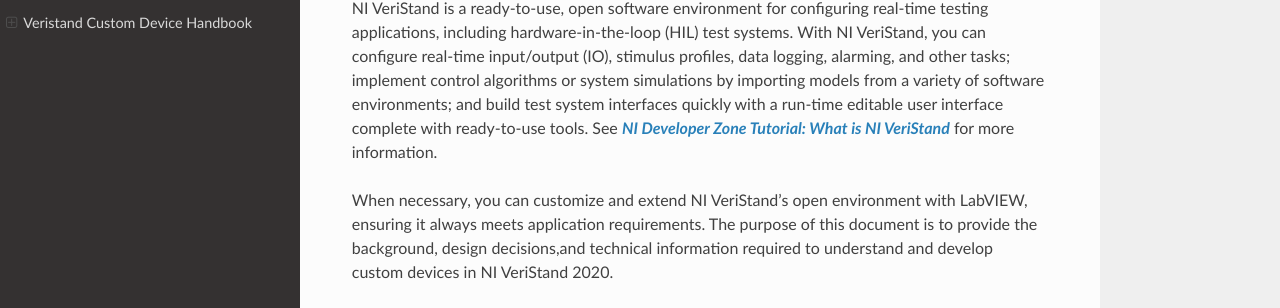
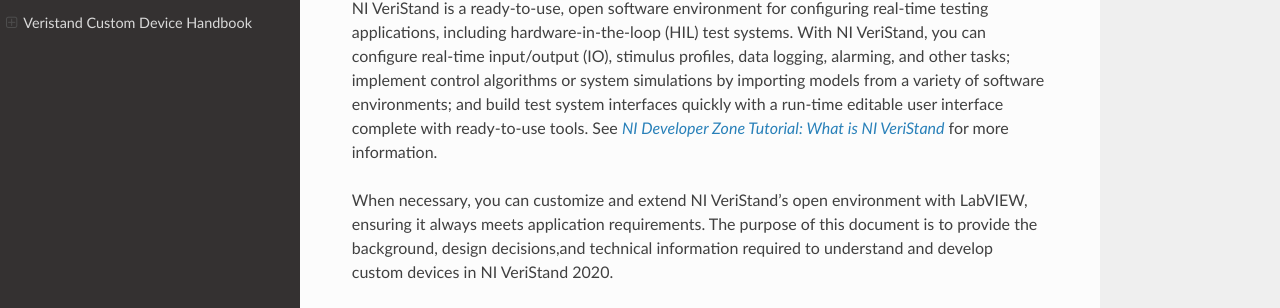
Before and after one commit to ni/niveristand-custom-device-handbook, a Sphinx documentation site: the page built from docs/index.md, in a window 1280 px wide and 900 px high, scrolled down 1079 px. Shown: the part 138-446 px from the top of the window. Built offline with Sphinx 7.4.7 and the Read the Docs theme 2.0.0, drawn with Linux system fonts in a browser that asks for light colours.

Commit message:
commit 19

```diff
--- a/docs/index.md
+++ b/docs/index.md
@@ -45,7 +45,7 @@
 ### Introduction
 
 
-NI VeriStand is a ready-to-use, open software environment for configuring real-time testing applications, including hardware-in-the-loop (HIL) test systems. With NI VeriStand, you can configure real-time input/output (IO), stimulus profiles, data logging, alarming, and other tasks; implement control algorithms or system simulations by importing models from a variety of software environments; and build test system interfaces quickly with a run-time editable user interface complete with ready-to-use tools. See <b><span style="color:green">*[NI Developer Zone Tutorial: What is NI VeriStand](https://www.ni.com/en-us/shop/data-acquisition-and-control/application-software-for-data-acquisition-and-control-category/what-is-veristand.html)*</span></b> for more information.
+NI VeriStand is a ready-to-use, open software environment for configuring real-time testing applications, including hardware-in-the-loop (HIL) test systems. With NI VeriStand, you can configure real-time input/output (IO), stimulus profiles, data logging, alarming, and other tasks; implement control algorithms or system simulations by importing models from a variety of software environments; and build test system interfaces quickly with a run-time editable user interface complete with ready-to-use tools. See <span style="color:green">*[NI Developer Zone Tutorial: What is NI VeriStand](https://www.ni.com/en-us/shop/data-acquisition-and-control/application-software-for-data-acquisition-and-control-category/what-is-veristand.html)*</span> for more information.
 
 When necessary, you can customize and extend NI VeriStand’s open environment with LabVIEW, ensuring it always meets application requirements. The purpose of this document is to provide the background, design decisions,and technical information required to understand and develop custom devices in NI VeriStand 2020.
 
```
